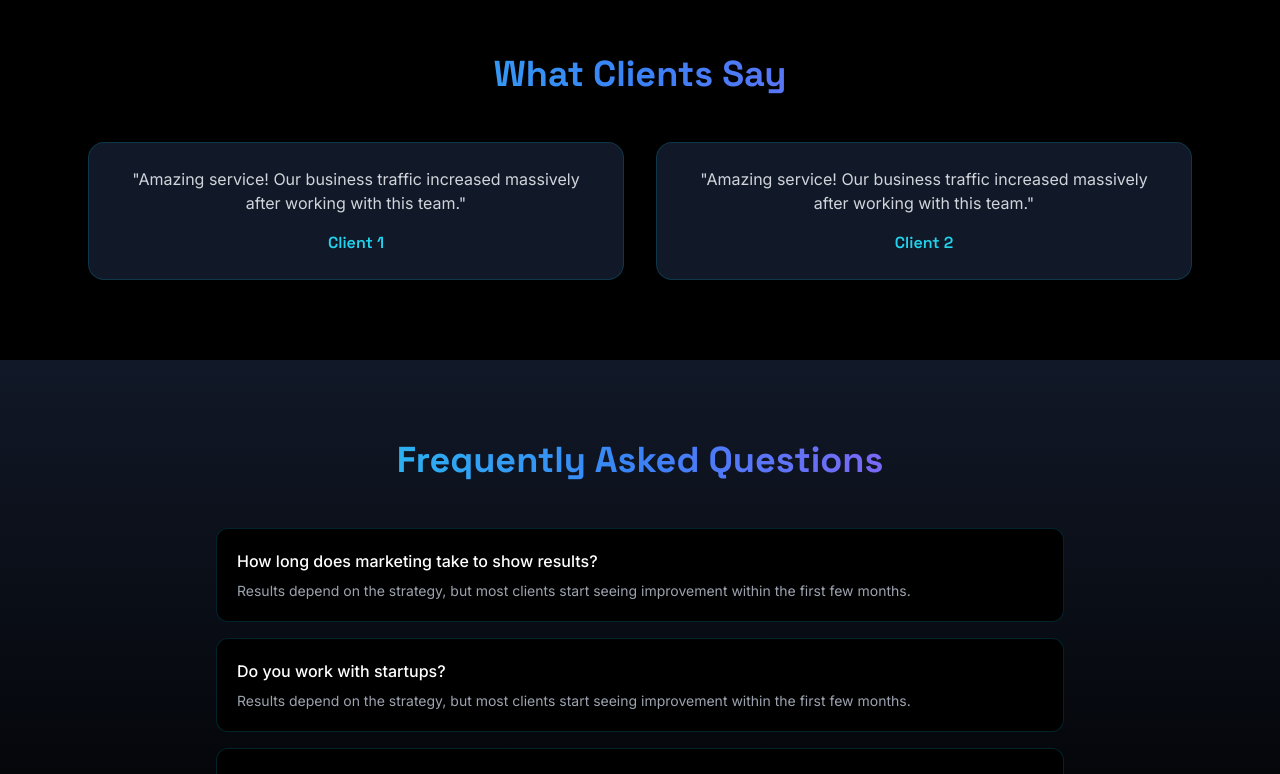
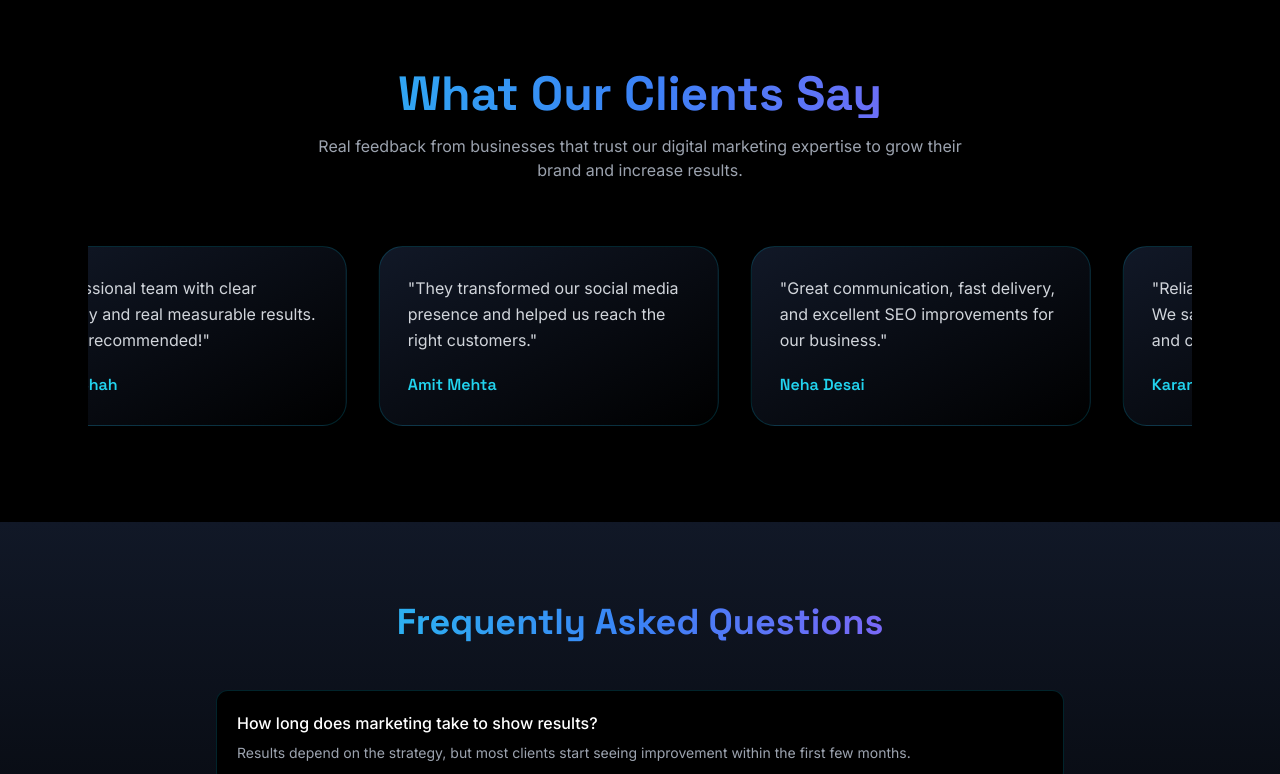
Before and after one commit to Dhruv-Klint/hetweb-solutions, a React (Vite) app: page / in a window 1280 px wide. Shown: the part 1956-2730 px from the top of the page. Built offline with nearby package versions, Linux system fonts and the light colour scheme.

Commit message:
Update TESTIMONIAL section

```diff
--- a/src/pages/Home.jsx
+++ b/src/pages/Home.jsx
@@ -1,9 +1,10 @@
+import { useState, useEffect } from "react";
 import { Link } from 'react-router-dom'
-import { motion } from 'framer-motion'
+import { motion, AnimatePresence } from 'framer-motion'
 import { ArrowRight } from "lucide-react"
 import Herosection from "../assets/Hero-section.avif"
+import { ChevronLeft, ChevronRight } from "lucide-react";
 
-export default function Home() {
 
 const services = [
   {
@@ -27,6 +28,58 @@ export default function Home() {
     link: "/services/service4",
   },
 ]
+
+const testimonials = [
+  {
+    name: "Rahul Patel",
+    text: "Amazing service! Our website traffic and leads increased significantly within just a few months.",
+  },
+  {
+    name: "Priya Shah",
+    text: "Professional team with clear strategy and real measurable results. Highly recommended!",
+  },
+  {
+    name: "Amit Mehta",
+    text: "They transformed our social media presence and helped us reach the right customers.",
+  },
+  {
+    name: "Neha Desai",
+    text: "Great communication, fast delivery, and excellent SEO improvements for our business.",
+  },
+  {
+    name: "Karan Joshi",
+    text: "Reliable digital marketing partner. We saw real growth in engagement and conversions.",
+  },
+  {
+    name: "Sneha Trivedi",
+    text: "Creative, strategic, and result‑focused. One of the best teams we’ve worked with.",
+  },
+];
+
+export default function Home() {
+
+  const [index, setIndex] = useState(0);
+
+  const getVisible = () => {
+    const items = [];
+    for (let i = 0; i < 3; i++) {
+      items.push(testimonials[(index + i) % testimonials.length]);
+    }
+    return items;
+  };
+
+
+  const visible = getVisible();
+
+
+  useEffect(() => {
+    const interval = setInterval(() => {
+      setIndex((prev) => (prev + 3 >= testimonials.length ? 0 : prev + 1));
+    }, 3000);
+
+    return () => clearInterval(interval);
+  }, [testimonials.length]);
+
 
   return (
     <motion.div
@@ -147,39 +200,59 @@ export default function Home() {
 
 
       {/* TESTIMONIAL SECTION */}
-      <motion.section
-        className="py-20"
-        initial={{ opacity: 0, y: 60 }}
-        whileInView={{ opacity: 1, y: 0 }}
-        viewport={{ once: true }}
-        transition={{ duration: 0.8 }}
+      <section className="py-24 bg-black">
+        <div className="max-w-6xl mx-auto px-6">
+          {/* Header */}
+          <div className="text-center mb-16">
+            <h2 className="text-4xl md:text-5xl font-bold bg-gradient-to-r from-cyan-400 via-blue-500 to-purple-500 bg-clip-text text-transparent">
+              What Our Clients Say
+            </h2>
+            <p className="text-gray-400 mt-4 max-w-2xl mx-auto">
+              Real feedback from businesses that trust our digital marketing
+              expertise to grow their brand and increase results.
+            </p>
+          </div>
+
+
+          {/* Slider */}
+          <div className="relative overflow-hidden">
+            <motion.div
+              className="flex gap-8"
+              animate={{ x: `-${(index * 100) / 3}%` }}
+              transition={{ duration: 0.6, ease: "easeInOut" }}
             >
-        <div className="max-w-6xl mx-auto px-6 text-center">
-          <h2 className="text-4xl font-bold mb-12 bg-gradient-to-r from-cyan-400 via-blue-500 to-purple-500 bg-clip-text text-transparent">
-            What Clients Say
-          </h2>
+              {testimonials.map((t, i) => (
+                <div
+                  key={t.name + i}
+                  className="min-w-[340px] p-7 rounded-3xl bg-gradient-to-br from-gray-900 to-black border border-cyan-500/20 shadow-lg hover:shadow-cyan-500/20 transition justify-between flex flex-col"
+                >
+                  <p className="text-gray-300 leading-relaxed mb-5">"{t.text}"</p>
+                  <h4 className="font-semibold text-cyan-400">{t.name}</h4>
+                </div>
+              ))}
+            </motion.div>
 
-          <div className="grid md:grid-cols-2 gap-8">
-            {[1, 2].map((t, i) => (
-              <motion.div
-                key={t}
-                whileHover={{ scale: 1.05 }}
-                initial={{ opacity: 0, y: 40 }}
-                whileInView={{ opacity: 1, y: 0 }}
-                viewport={{ once: true }}
-                transition={{ duration: 0.5, delay: i * 0.2 }}
-                className="p-6 rounded-2xl bg-gray-900 border border-cyan-500/20"
+
+            {/* Navigation Buttons */}
+            {/* <div className="flex justify-center gap-4 mt-10">
+              <button
+                onClick={() => setIndex((prev) => (prev - 3 < 0 ? testimonials.length - 3 : prev - 1))}
+                className="p-3 rounded-full bg-gray-900 border border-cyan-500/30 hover:bg-cyan-500/10 transition"
               >
-                <p className="text-gray-300 mb-4">
-                  "Amazing service! Our business traffic increased massively
-                  after working with this team."
-                </p>
-                <h4 className="font-semibold text-cyan-400">Client {t}</h4>
-              </motion.div>
-            ))}
+                <ChevronLeft className="w-5 h-5 text-cyan-400" />
+              </button>
+
+
+              <button
+                onClick={() => setIndex((prev) => (prev + 3 >= testimonials.length ? 0 : prev + 1))}
+                className="p-3 rounded-full bg-gray-900 border border-cyan-500/30 hover:bg-cyan-500/10 transition"
+              >
+                <ChevronRight className="w-5 h-5 text-cyan-400" />
+              </button>
+            </div> */}
           </div>
         </div>
-      </motion.section>
+      </section>
 
 
       {/* FAQ SECTION */}
```
Lines whose indentation alone changed are shown as unchanged.
